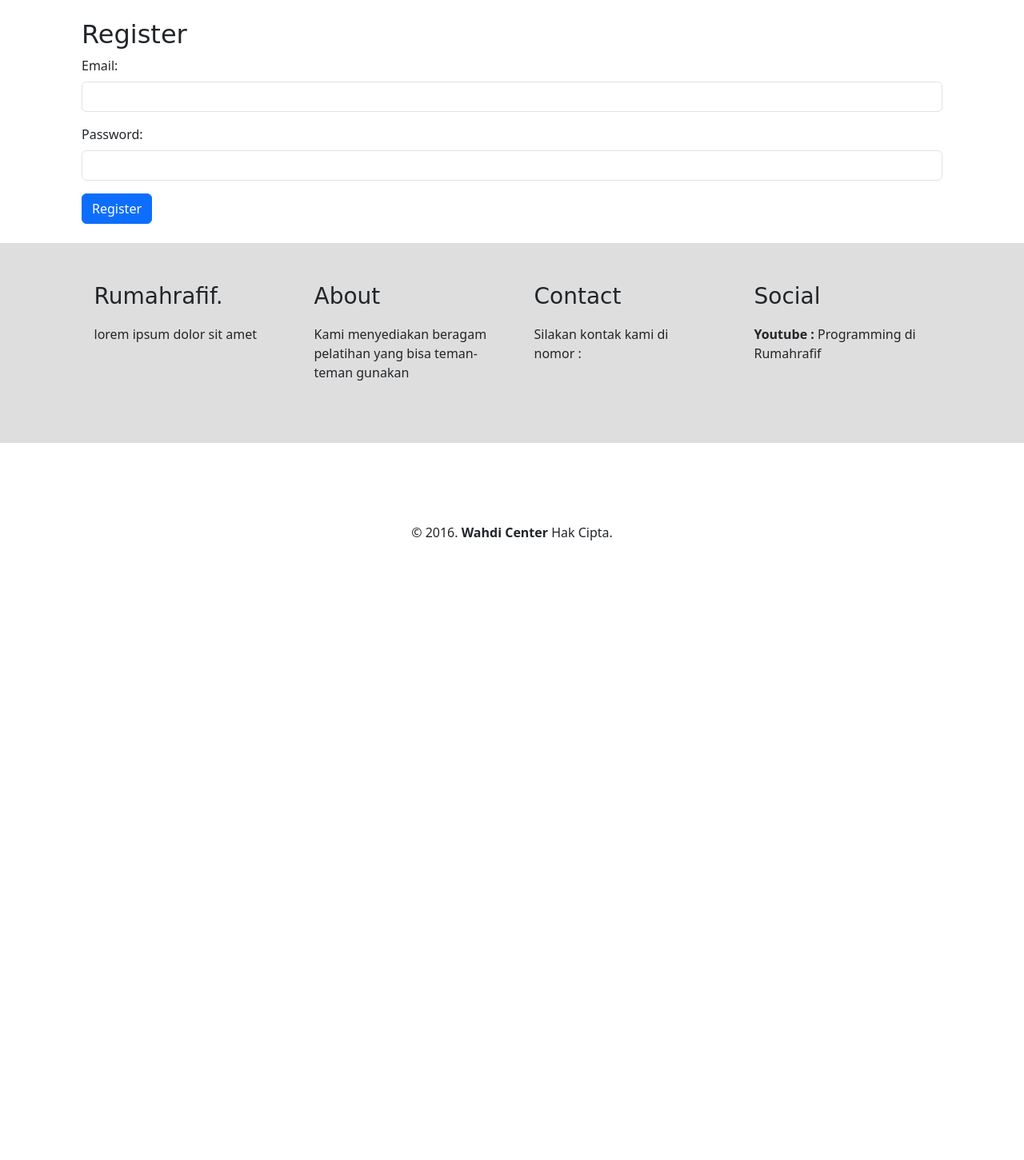
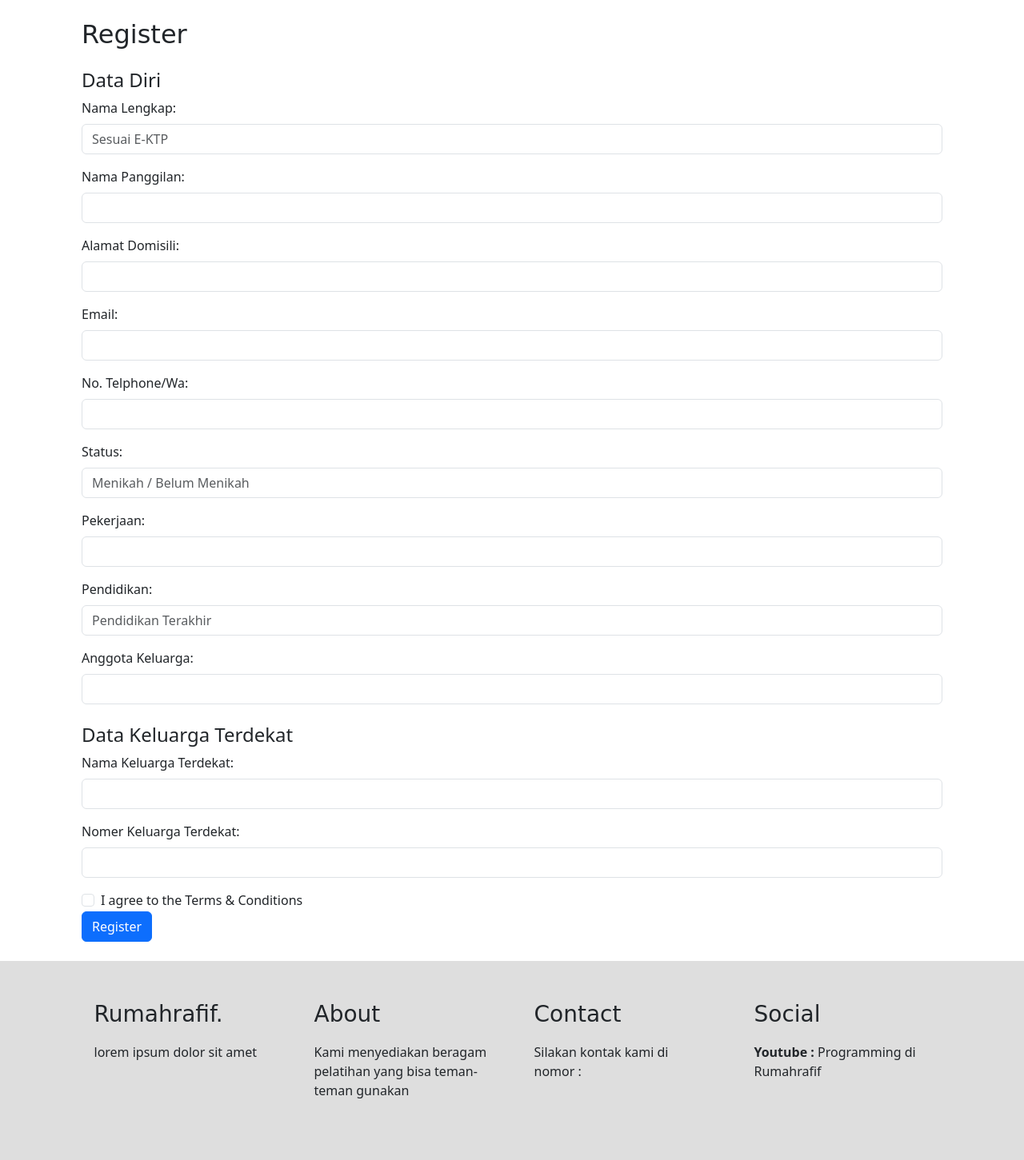
Before and after one commit to oalahbro/Pesantren-CI3, a CodeIgniter app: page /database/Loginsignup in a window 1280 px wide, after a click on "Register". Shown: the part 159-1610 px from the top of the page at 80% size. Before the commit the page ends 835 px from the top, so only its background shows below. Run offline with CodeIgniter, Linux system fonts and the light colour scheme; data comes from the database, SQL or seed files in the repository.

Commit message:
register new

```diff
--- a/application/config/config.php
+++ b/application/config/config.php
@@ -23,7 +23,7 @@ defined('BASEPATH') or exit('No direct script access allowed');
 | a PHP script and you can easily do that on your own.
 |
 */
-$config['base_url'] = 'http://localhost/PROJ/Pesantren-CI3';
+$config['base_url'] = 'http://localhost/Aplikasi/Pesantren-CI3';
 
 /*
 |--------------------------------------------------------------------------
--- a/application/config/database.php
+++ b/application/config/database.php
@@ -75,9 +75,9 @@ $query_builder = TRUE;
 
 $db['default'] = array(
 	'dsn'	=> '',
-	'hostname' => 'localhost:3309',
+	'hostname' => 'localhost',
 	'username' => 'root',
-	'password' => 'admin123',
+	'password' => '',
 	'database' => 'companyprofile',
 	'dbdriver' => 'mysqli',
 	'dbprefix' => '',
--- a/application/views/components/inc_footer.php
+++ b/application/views/components/inc_footer.php
@@ -1,5 +1,4 @@
 </div>
-
 <div id="contact">
     <div class="wrapper">
         <div class="footer">
--- a/application/views/login.php
+++ b/application/views/login.php
@@ -45,17 +45,60 @@
         </div>
         <div class="tab-pane fade" id="pills-register" role="tabpanel" aria-labelledby="pills-register-tab">
             <h2 class="mt-4">Register</h2>
+            <h4 class="mt-4">Data Diri</h4>
             <form action="<?php echo site_url('auth/register'); ?>" method="post">
+                <div class="mb-3">
+                    <label for="register-nama" class="form-label">Nama Lengkap:</label>
+                    <input type="text" class="form-control" id="register-nama" name="nama" placeholder="Sesuai E-KTP" required>
+                </div>
+                <div class="mb-3">
+                    <label for="register-namapanggilan" class="form-label">Nama Panggilan:</label>
+                    <input type="text" class="form-control" id="register-namapanggilan" name="namapanggilan" required>
+                </div>
+                <div class="mb-3">
+                    <label for="register-alamat" class="form-label">Alamat Domisili:</label>
+                    <input type="text" class="form-control" id="register-alamat" name="alamat" required>
+                </div>
                 <div class="mb-3">
                     <label for="register-email" class="form-label">Email:</label>
                     <input type="email" class="form-control" id="register-email" name="email" required>
                 </div>
                 <div class="mb-3">
-                    <label for="register-password" class="form-label">Password:</label>
-                    <input type="password" class="form-control" id="register-password" name="password" required>
+                    <label for="register-notelp" class="form-label">No. Telphone/Wa:</label>
+                    <input type="number" class="form-control" id="register-notelp" name="notelp" required>
+                </div>
+                <div class="mb-3">
+                    <label for="register-status" class="form-label">Status:</label>
+                    <input type="text" class="form-control" id="register-status" name="status" placeholder="Menikah / Belum Menikah" required>
+                </div>
+                <div class="mb-3">
+                    <label for="register-pekerjaan" class="form-label">Pekerjaan:</label>
+                    <input type="text" class="form-control" id="register-pekerjaan" name="pekerjaan" required>
+                </div>
+                <div class="mb-3">
+                    <label for="register-pendidikan" class="form-label">Pendidikan:</label>
+                    <input type="text" class="form-control" id="register-pendidikan" name="pendidikan" placeholder="Pendidikan Terakhir" required>
+                </div>
+                <div class="mb-3">
+                    <label for="register-anggotakeluarga" class="form-label">Anggota Keluarga:</label>
+                    <input type="number" class="form-control" id="register-anggotakeluarga" name="anggotakeluarga" required>
+                </div>
+                <h4 class="mt-4">Data Keluarga Terdekat</h4>
+                <div class="mb-3">
+                    <label for="register-keluargaterdekat" class="form-label">Nama Keluarga Terdekat:</label>
+                    <input type="text" class="form-control" id="register-keluargaterdekat" name="keluargaterdekat" required>
+                </div>
+                <div class="mb-3">
+                    <label for="register-nomerkeluarga" class="form-label">Nomer Keluarga Terdekat:</label>
+                    <input type="number" class="form-control" id="register-nomerkeluarga" name="nomerkeluarga" required>
+                </div>
+                <div class="form-check">
+                    <input type="checkbox" class="form-check-input" id="termsCheck" data-toggle="modal" data-target="#termsModal">
+                    <label class="form-check-label" for="termsCheck">I agree to the Terms & Conditions</label>
                 </div>
                 <button type="submit" class="btn btn-primary">Register</button>
             </form>
+
         </div>
     </div>
 </div>
```
